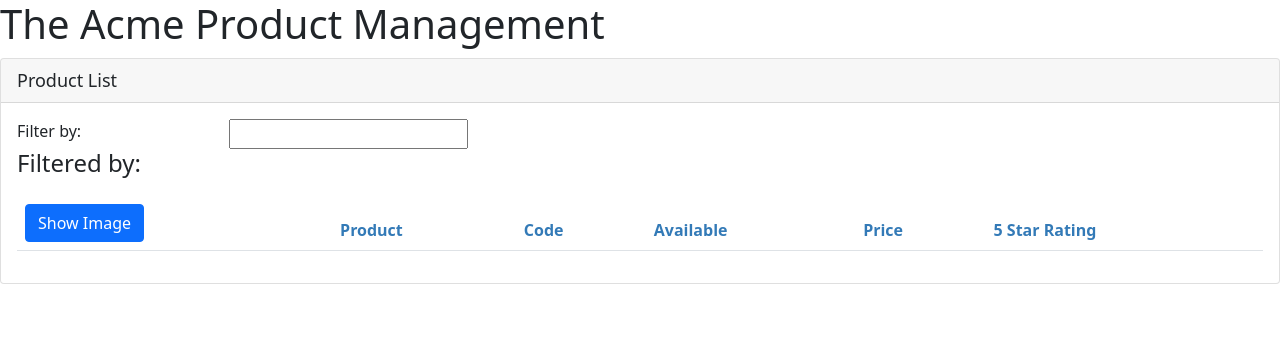
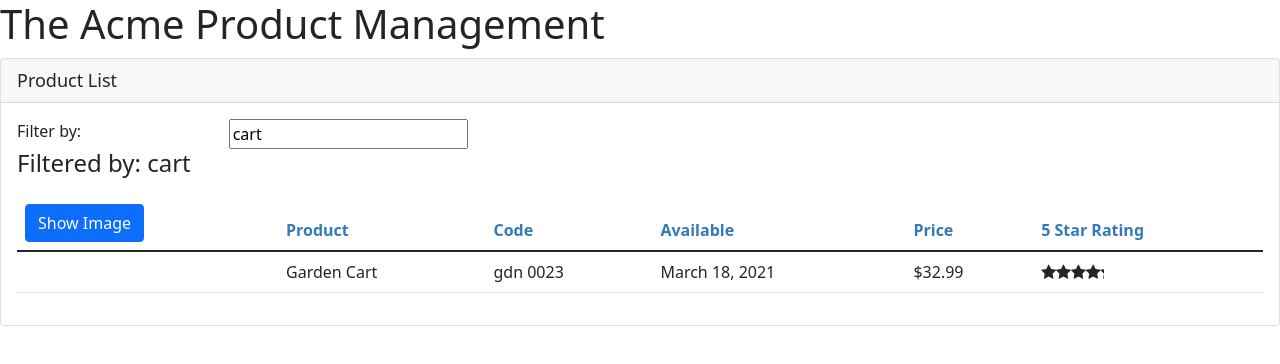
Before and after one commit to jmbohan/Angular, an Angular app in the folder APM/: page / in a window 1280 px wide. Shown: the top 364 px of the page. Built offline with nearby package versions, Linux system fonts and the light colour scheme.

Commit message:
Nested Componenet in the star componenet

```diff
--- a/APM/src/app/app.module.ts
+++ b/APM/src/app/app.module.ts
@@ -4,6 +4,7 @@
 import { AppComponent } from './app.component';
 import { ProductListComponent } from './products/product-list.component';
 import { ConvertToSpacesPipe } from './shared/convert-to-spaces';
+import { StarComponent } from './shared/star.component';
 
 @NgModule({
   imports: [
@@ -13,8 +14,9 @@
   declarations: [
     AppComponent,
     ProductListComponent,
-    ConvertToSpacesPipe
-   ],
+    ConvertToSpacesPipe,
+    StarComponent
+  ],
   bootstrap: [
     AppComponent
   ]
--- a/APM/src/app/products/product-list.component.html
+++ b/APM/src/app/products/product-list.component.html
@@ -45,7 +45,8 @@
           <td>{{product.productCode | lowercase | ConvertToSpaces: '-' }}</td>
           <td>{{product.releaseDate}}</td>
           <td>{{product.price | currency:'USD':'symbol':'1.2-2'}}</td>
-          <td>{{product.starRating}}</td>
+          <td><pm-star [rating] = 'product.starRating'
+            (ratingClicked)='onRatingClicked($event)'></pm-star></td>
         </tr>
         </tbody>
       </table>
--- a/APM/src/app/products/product-list.component.ts
+++ b/APM/src/app/products/product-list.component.ts
@@ -86,5 +86,10 @@
     this.showImage = !this.showImage;
   }
   ngOnInit(): void {
+    this.listFilter = 'cart'
+  }
+
+  onRatingClicked(message: string): void {
+    this.pageTitle = 'Product List: ' + message;
   }
 }
--- a/APM/src/app/shared/star.component.html
+++ b/APM/src/app/shared/star.component.html
@@ -1,6 +1,7 @@
 <div class="crop"
      [style.width.px]="cropWidth"
-     [title]="rating">
+     [title]="rating"
+     (click)='onClick()'>
   <div style="width: 75px">
     <span class="fa fa-star"></span>
     <span class="fa fa-star"></span>
--- /dev/null
+++ b/APM/src/app/shared/star.component.ts
@@ -0,0 +1,20 @@
+import { Component, EventEmitter, Input, OnChanges, Output} from "@angular/core";
+
+@Component({
+  selector: 'pm-star',
+  templateUrl: './star.component.html',
+  styleUrls: ['./star.component.css']
+
+})
+export class StarComponent implements OnChanges{
+  @Input() rating: number = 0;
+  cropWidth: number = 75;
+  @Output() ratingClicked: EventEmitter<string> = new EventEmitter<string>();
+
+  ngOnChanges(): void {
+    this.cropWidth = this.rating * 75/5;
+  }
+  onClick(): void{
+    this.ratingClicked.emit(`The rating ${this.rating} was clicked!`);
+  }
+}
```
Also changed, not shown: APM/src/app/shared/star.component.css (line endings or trailing spaces).
